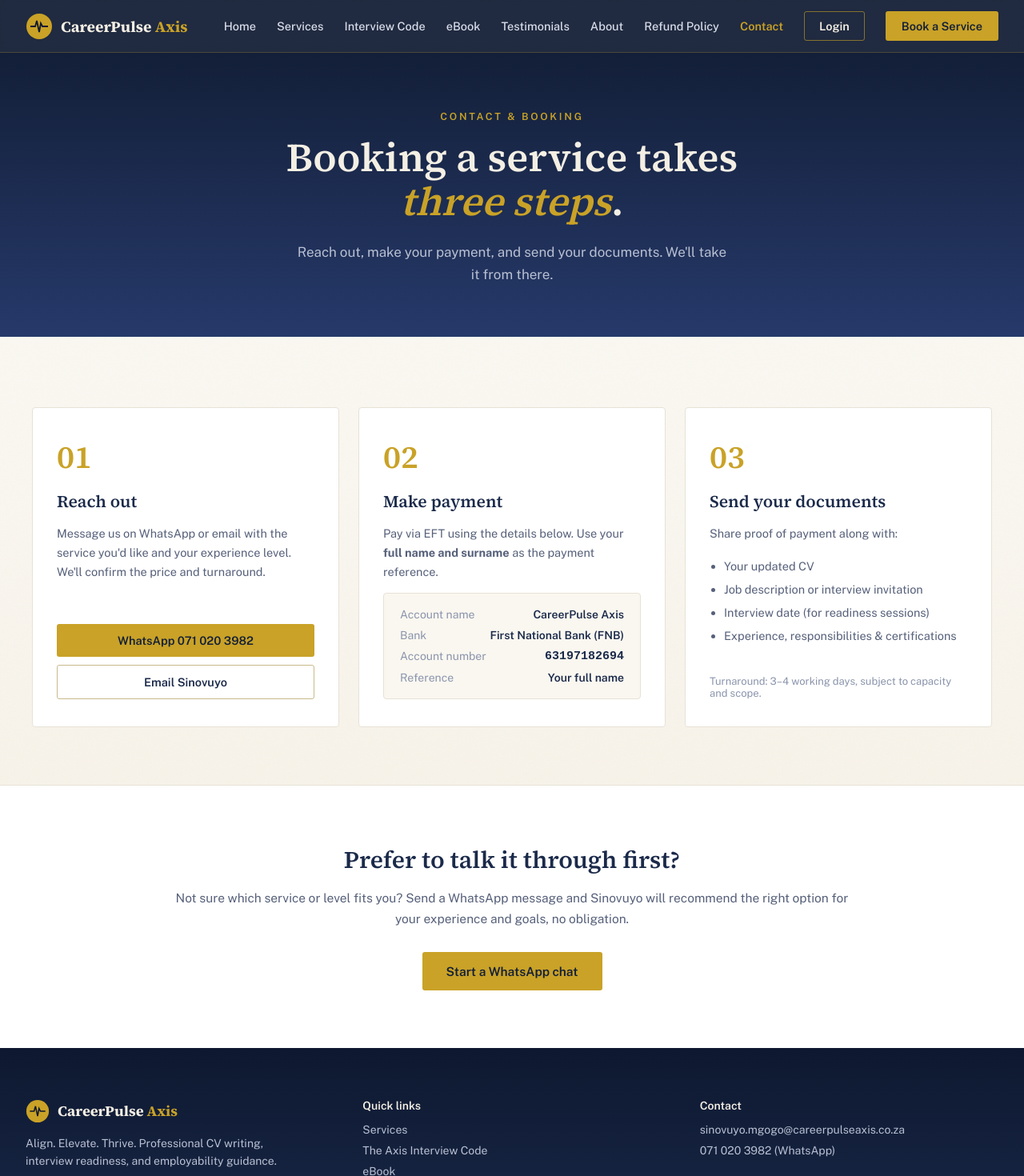
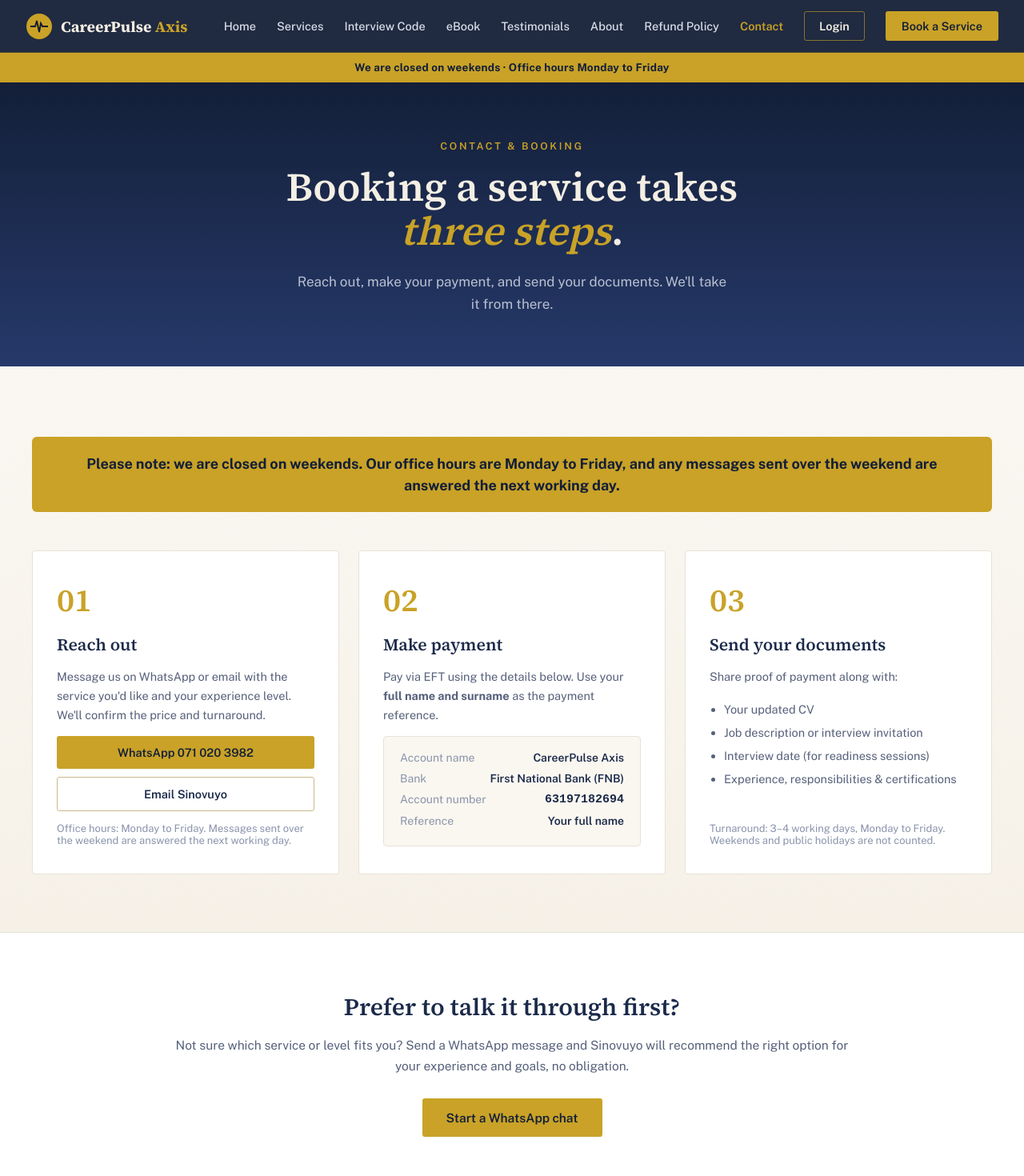
Before and after one commit to MinenhleDlaminiDev/Careeraxispulse, a React (Vite) app: page /contact in a window 1280 px wide. Shown: the top 1470 px of the page at 80% size. Built offline with nearby package versions, Linux system fonts and the light colour scheme.

Commit message:
Bring the weekend closure notice onto the working branch

```diff
--- a/src/components/Footer.jsx
+++ b/src/components/Footer.jsx
@@ -39,6 +39,7 @@ export default function Footer() {
           <div style={{ fontWeight: 600, color: '#F4EFE4', marginBottom: '4px' }}>Contact</div>
           <a href="mailto:sinovuyo.mgogo@careerpulseaxis.co.za" style={{ color: '#B9C0D2' }}>sinovuyo.mgogo@careerpulseaxis.co.za</a>
           <a href="https://wa.me/27710203982" style={{ color: '#B9C0D2' }}>071 020 3982 (WhatsApp)</a>
+          <div style={{ marginTop: '6px', color: '#C9A227', fontWeight: 700 }}>Office hours: Monday to Friday (closed weekends)</div>
         </div>
       </div>
       <div style={{ borderTop: '1px solid #1B2A4A', padding: '20px 32px', textAlign: 'center', fontSize: '13px', color: '#8A94AC' }}>© 2026 CareerPulse Axis. All rights reserved.</div>
--- a/src/components/Header.jsx
+++ b/src/components/Header.jsx
@@ -24,8 +24,11 @@ export default function Header() {
     </svg>
   );
 
+  // AXIS-50: no position:sticky here on purpose — the sticky wrapper in
+  // Layout.jsx holds this header AND the weekend bar together. Putting it
+  // back would pin the header alone and let the bar scroll away beneath it.
   return (
-    <header style={{ position: 'sticky', top: 0, zIndex: 50, background: 'rgba(14,24,48,.92)', backdropFilter: 'blur(8px)', borderBottom: '1px solid rgba(201,162,39,.25)' }}>
+    <header style={{ background: 'rgba(14,24,48,.92)', backdropFilter: 'blur(8px)', borderBottom: '1px solid rgba(201,162,39,.25)' }}>
       <div style={{ maxWidth: '1240px', margin: '0 auto', padding: '14px 32px', display: 'flex', alignItems: 'center', gap: '16px 36px', flexWrap: 'wrap' }}>
         <Link to="/" onClick={close} style={{ display: 'flex', alignItems: 'center', gap: '10px' }}>
           {logo}
--- a/src/components/Layout.jsx
+++ b/src/components/Layout.jsx
@@ -38,7 +38,16 @@ export default function Layout() {
 
   return (
     <div onClickCapture={onClick} onContextMenu={blockImage} onDragStart={blockImage}>
-      <Header />
+      {/* AXIS-50: the header and the weekend bar stick together as one block.
+          The sticky lives HERE, not on <Header>, so the two never separate as
+          you scroll. Marketing routes only — the portal is mounted outside
+          this Layout (AXIS-02), so no portal screen gets the bar. */}
+      <div style={{ position: 'sticky', top: 0, zIndex: 50 }}>
+        <Header />
+        <div style={{ background: '#C9A227', color: '#131F38', textAlign: 'center', fontWeight: 700, fontSize: '13.5px', letterSpacing: '.02em', padding: '9px 16px', lineHeight: 1.4 }}>
+          We are closed on weekends · Office hours Monday to Friday
+        </div>
+      </div>
       <Outlet />
       <Footer />
     </div>
--- a/src/pages/Contact.jsx
+++ b/src/pages/Contact.jsx
@@ -17,6 +17,12 @@ export default function Contact() {
         </Reveal>
       </section>
       <section style={{ maxWidth: "1200px", margin: "0 auto", padding: "88px 32px 72px" }}>
+        {/* AXIS-50: the weekend notice, stated plainly on the page people use
+            to get in touch — this is where an unanswered weekend message
+            actually causes frustration. */}
+        <div style={{ background: "#C9A227", color: "#131F38", borderRadius: "6px", padding: "20px 28px", textAlign: "center", fontWeight: "700", fontSize: "clamp(15px,2vw,18px)", lineHeight: "1.5", marginBottom: "48px" }}>
+          Please note: we are closed on weekends. Our office hours are Monday to Friday, and any messages sent over the weekend are answered the next working day.
+        </div>
         <Stagger style={{ display: "grid", gridTemplateColumns: "repeat(auto-fit,minmax(280px,1fr))", gap: "24px" }}>
           <Item style={{ background: "#FFFFFF", border: "1px solid #E7E2D6", borderRadius: "4px", padding: "34px 30px", display: "flex", flexDirection: "column", gap: "14px" }}>
             <div style={{ fontFamily: "'Source Serif 4',serif", fontSize: "clamp(28px,4vw,40px)", fontWeight: "600", color: "#C9A227" }}>01</div>
@@ -26,6 +32,7 @@ export default function Contact() {
               <a href="https://wa.me/27710203982" style={{ background: "#C9A227", color: "#131F38", textAlign: "center", padding: "12px", borderRadius: "3px", fontWeight: "600", fontSize: "14.5px" }} data-h="hv-contact-0">WhatsApp 071 020 3982</a>
               <a href="mailto:sinovuyo.mgogo@careerpulseaxis.co.za" style={{ border: "1px solid #C9B98A", textAlign: "center", padding: "12px", borderRadius: "3px", fontWeight: "600", fontSize: "14.5px" }} data-h="hv-contact-1">Email Sinovuyo</a>
             </div>
+            <div style={{ fontSize: "13px", color: "#8A94AC" }}>Office hours: Monday to Friday. Messages sent over the weekend are answered the next working day.</div>
           </Item>
           <Item style={{ background: "#FFFFFF", border: "1px solid #E7E2D6", borderRadius: "4px", padding: "34px 30px", display: "flex", flexDirection: "column", gap: "14px" }}>
             <div style={{ fontFamily: "'Source Serif 4',serif", fontSize: "clamp(28px,4vw,40px)", fontWeight: "600", color: "#C9A227" }}>02</div>
@@ -48,7 +55,7 @@ export default function Contact() {
               <li>Interview date (for readiness sessions)</li>
               <li>Experience, responsibilities &amp; certifications</li>
             </ul>
-            <div style={{ fontSize: "13px", color: "#8A94AC" }}>Turnaround: 3–4 working days, subject to capacity and scope.</div>
+            <div style={{ fontSize: "13px", color: "#8A94AC" }}>Turnaround: 3–4 working days, Monday to Friday. Weekends and public holidays are not counted.</div>
           </Item>
         </Stagger>
       </section>
--- a/src/pages/Home.jsx
+++ b/src/pages/Home.jsx
@@ -79,7 +79,7 @@ export default function Home() {
               <div style={{ fontFamily: "'Source Serif 4',serif", fontSize: "clamp(48px,7vw,76px)", fontWeight: "600", color: "#1B2A4A", lineHeight: "1" }}>3–4</div>
               <div style={{ height: "3px", width: "44px", background: "#C9A227", margin: "18px 0" }}></div>
               <h3 style={{ fontSize: "17px", fontWeight: "600", margin: "0 0 8px" }}>Working day turnaround</h3>
-              <p style={{ fontSize: "14.5px", lineHeight: "1.65", color: "#56607A", margin: "0" }}>Subject to current capacity and scope of work. You'll always know before we start.</p>
+              <p style={{ fontSize: "14.5px", lineHeight: "1.65", color: "#56607A", margin: "0" }}>Monday to Friday, weekends and public holidays excluded. You'll always know before we start.</p>
             </Item>
             <Item>
               <div style={{ fontFamily: "'Source Serif 4',serif", fontSize: "clamp(48px,7vw,76px)", fontWeight: "600", color: "#1B2A4A", lineHeight: "1" }}>ATS</div>
--- a/src/pages/Services.jsx
+++ b/src/pages/Services.jsx
@@ -62,7 +62,7 @@ export default function Services() {
             <a href={PAYSTACK.cv.executive} style={{ border: "1px solid #C9B98A", textAlign: "center", padding: "12px", borderRadius: "3px", fontWeight: "600", fontSize: "14.5px" }} data-h="hv-services-7">Pay now</a>
           </div>
         </div>
-        <div style={{ marginTop: "22px", fontSize: "13.5px", color: "#8A94AC" }}>Returning clients receive an 11% discount. Turnaround 3–4 working days, subject to current capacity and scope of work.</div>
+        <div style={{ marginTop: "22px", fontSize: "13.5px", color: "#8A94AC" }}>Returning clients receive an 11% discount. Turnaround 3–4 working days, Monday to Friday, weekends and public holidays excluded, subject to current capacity and scope of work.</div>
       </section>
       <section style={{ background: "#FFFFFF", borderTop: "1px solid #E7E2D6", borderBottom: "1px solid #E7E2D6" }} id="interviews">
         <div style={{ maxWidth: "1200px", margin: "0 auto", padding: "88px 32px" }}>
```
